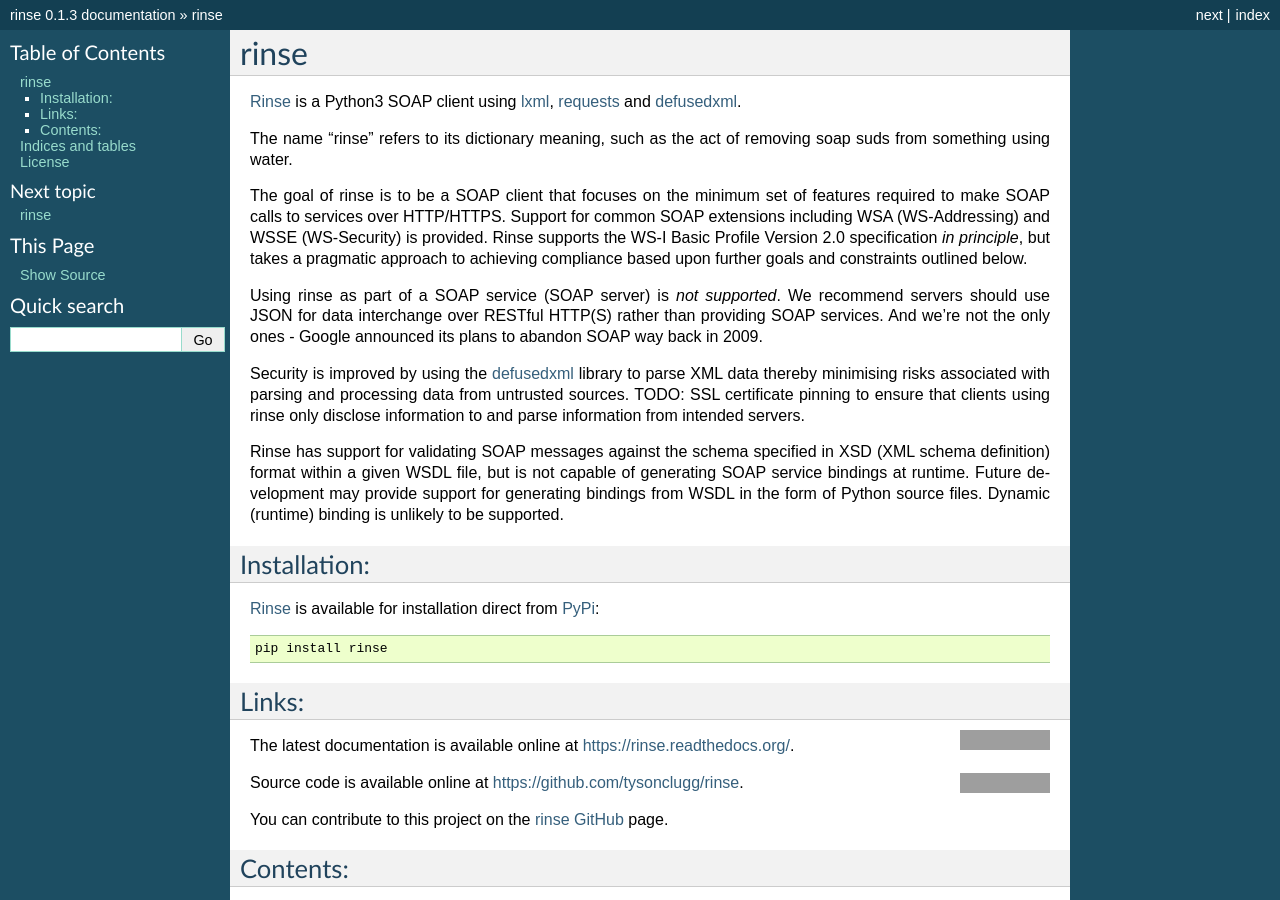
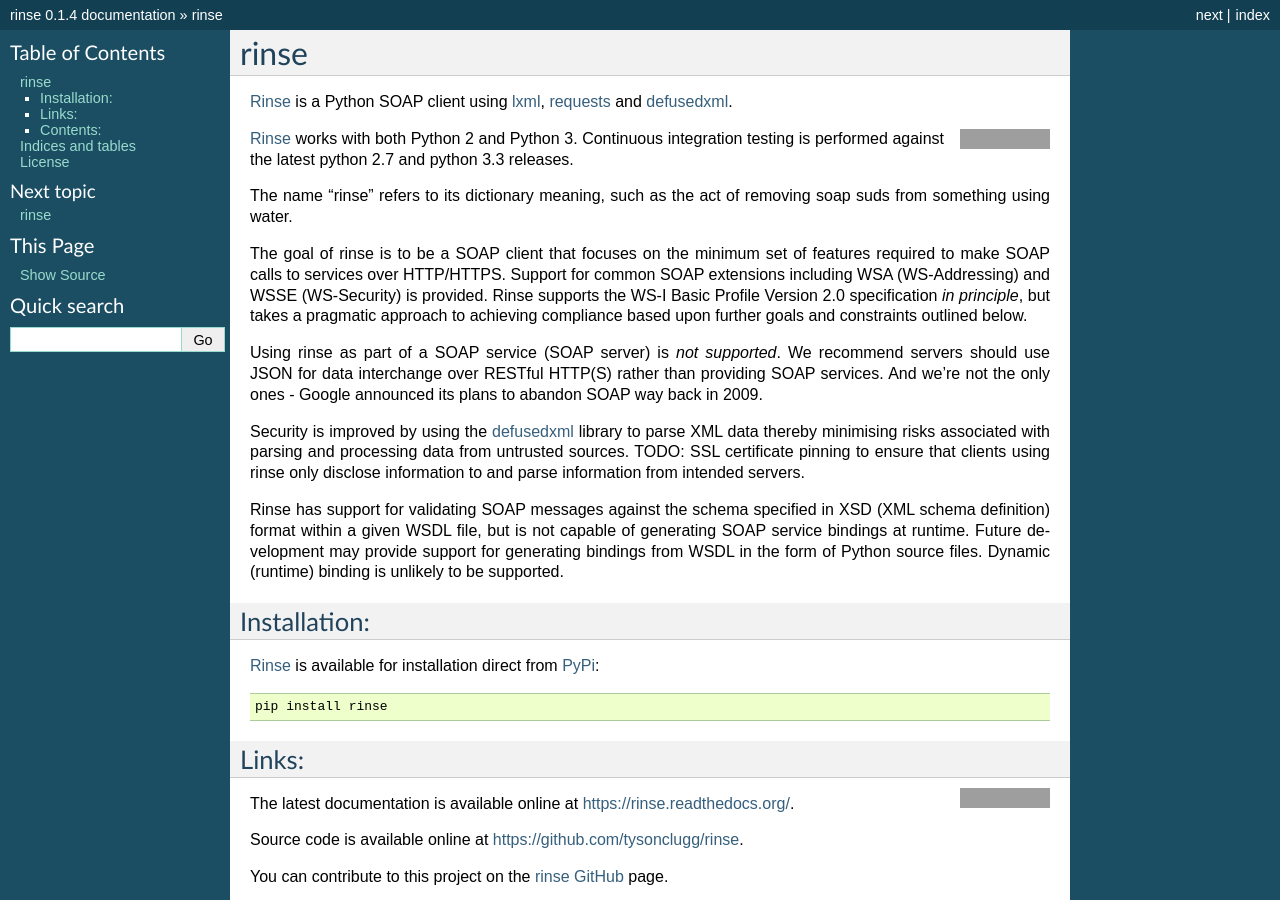
Before and after one commit to tysonclugg/rinse, a Sphinx documentation site: the page built from docs/index.rst, in a window 1280 px wide and 900 px high. Built offline with Sphinx 7.4.7, drawn with Linux system fonts in a browser that asks for light colours; the version number is read from the project's files by our own code; some of the changed text lies outside the part shown; grey boxes are pictures that could not be loaded.

Commit message:
Update home page (now linking to https://rinse.readthedocs.org/).

```diff
--- a/README.rst
+++ b/README.rst
@@ -1,7 +1,16 @@
 rinse
 =====
 
-Rinse_ is a Python3 SOAP client using lxml_, requests_ and defusedxml_.
+Rinse_ is a Python SOAP client using lxml_, requests_ and defusedxml_.
+
+.. image:: https://travis-ci.org/tysonclugg/rinse.svg?branch=master
+    :target: https://travis-ci.org/tysonclugg/rinse
+    :alt: Build Status
+    :align: right
+
+Rinse_ works with both Python 2 and Python 3.  Continuous integration
+testing is performed against the latest python 2.7 and python 3.3
+releases.
 
 The name "rinse" refers to its dictionary meaning, such as the act of
 removing soap suds from something using water.
@@ -32,7 +41,7 @@
 in the form of Python source files.  Dynamic (runtime) binding is
 unlikely to be supported.
 
-.. _Rinse: https://github.com/tysonclugg/rinse
+.. _Rinse: https://rinse.readthedocs.org/en/latest/
 .. _requests: http://docs.python-requests.org/en/latest/
 .. _lxml: http://lxml.de/
 .. _defusedxml: https://pypi.python.org/pypi/defusedxml
--- a/docs/index.rst
+++ b/docs/index.rst
@@ -24,11 +24,6 @@
 The latest documentation is available online at
 https://rinse.readthedocs.org/.
 
-.. image:: https://travis-ci.org/tysonclugg/rinse.svg?branch=master
-    :target: https://travis-ci.org/tysonclugg/rinse
-    :alt: Build Status
-    :align: right
-
 Source code is available online at https://github.com/tysonclugg/rinse.
 
 You can contribute to this project on the `rinse GitHub`_ page.
@@ -54,5 +49,5 @@
 =======
 .. include:: ../LICENSE
 
-.. _rinse GitHub: https://github.com/tysonclugg/rinse
+.. _rinse GitHub: https://rinse.readthedocs.org/en/latest/
 .. _pypi: https://pypi.python.org/pypi/rinse
--- a/setup.py
+++ b/setup.py
@@ -3,12 +3,12 @@
 
 setup(
     name='rinse',
-    version='0.1.3',
+    version='0.1.4',
     description='Python3 SOAP client built with lxml and requests.',
     long_description=open('README.rst').read(),
     author='Tyson Clugg',
     author_email='tyson@clugg.net',
-    url='http://github.com/tysonclugg/rinse',
+    url='https://rinse.readthedocs.org/en/latest/',
     license='MIT',
     packages=['rinse'],
     test_suite='rinse.tests',
```
